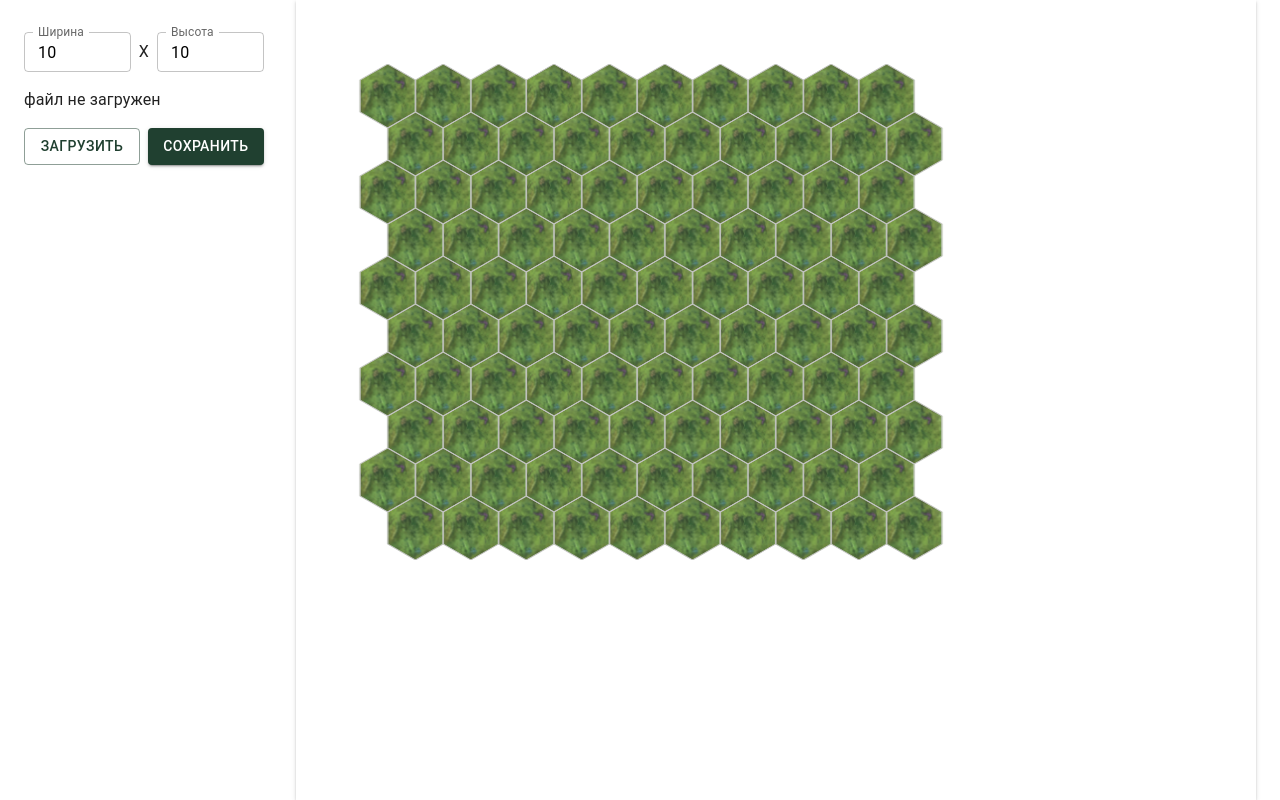
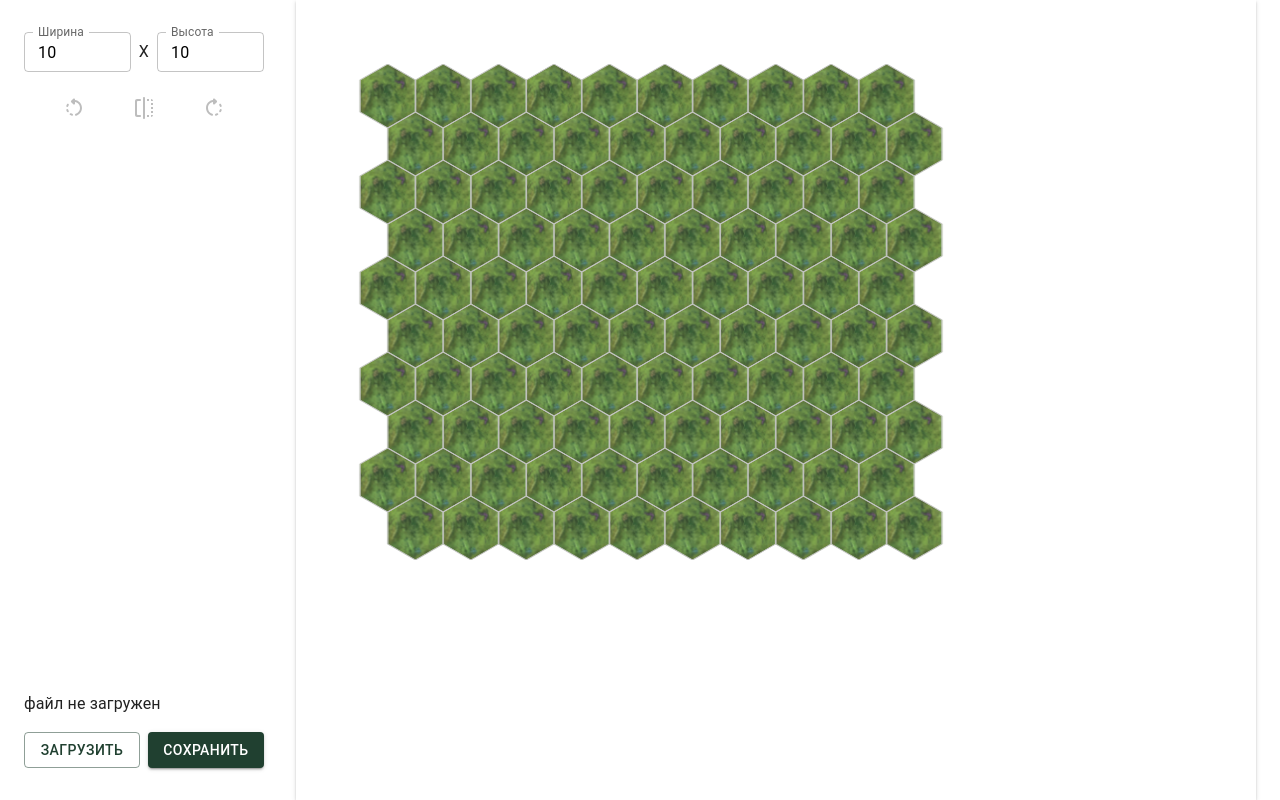
Before and after one commit to KossHub/hexaland, a React (Create React App) app: page /map-editor in a window 1280 px wide. Built offline with nearby package versions, Linux system fonts and the light colour scheme; no server answers; sample sign-in values are in the browser's storage.

Commit message:
Add useState to mapContext

```diff
--- a/src/components/Canvas/index.tsx
+++ b/src/components/Canvas/index.tsx
@@ -1,13 +1,11 @@
 import React, {useRef, useState, useEffect} from 'react'
 
 import {CanvasRefs, CanvasContexts} from '../../contexts/canvas/interfaces'
-import {Game} from '../../core/classes/Game'
 import {useCanvasContext} from '../../contexts/canvas/useCanvasContext'
 import {useMapContext} from '../../contexts/map/useMapContext'
 import {useCanvasListeners} from '../../hooks/useCanvasListeners'
 import {useSnackbar} from '../../contexts/snackbar/useSnackbar'
 import * as UI from './styles'
-import {RectMap} from '../../core/classes/GameMap/RectMap'
 
 const Canvas = () => {
   const {enqueueSnackbar} = useSnackbar()
@@ -98,7 +96,6 @@ const Canvas = () => {
 
     return () => {
       removeCanvasListeners()
-
     }
   }, [isCanvasInitialized, isLoading])
 
--- a/src/contexts/map/index.tsx
+++ b/src/contexts/map/index.tsx
@@ -1,4 +1,4 @@
-import React, {createContext, useRef, PropsWithChildren} from 'react'
+import React, {createContext, useRef, PropsWithChildren, useState} from 'react'
 
 import {MapContextState} from './interfaces'
 
@@ -7,10 +7,19 @@ export const MapContext = createContext<null | MapContextState>(null)
 const MapProvider: React.FC<PropsWithChildren> = (props) => {
   const {children} = props
 
-  const gameRef = useRef<MapContextState['map']>(null)
+  const [selectedHex, setSelectedHex] =
+    useState<MapContextState['selectedHex']>(null)
+  const [hoveredHex, setHoveredHex] =
+    useState<MapContextState['hoveredHex']>(null)
+
+  const mapRef = useRef<MapContextState['map']>(null)
 
   const contextValue: MapContextState = {
-    map: gameRef.current
+    selectedHex,
+    hoveredHex,
+    setSelectedHex,
+    setHoveredHex,
+    map: mapRef.current
   }
 
   return (
--- a/src/core/classes/GameMap/index.ts
+++ b/src/core/classes/GameMap/index.ts
@@ -26,8 +26,8 @@ export class GameMap {
   protected _landscapeTemplatesScheme: null | CanvasLandscapeTemplatesScheme =
     null
   protected _mapScheme: RectMapScheme = {}
-  private _selectedHex: null | ShortCubeCoords = null
-  private _hoveredHex: null | ShortCubeCoords = null
+  // private _selectedHex: null | ShortCubeCoords = null
+  // private _hoveredHex: null | ShortCubeCoords = null
 
   constructor(protected _hexRadius: number) {
     const hexTileTemplates = new HexTileTemplates(_hexRadius)
@@ -289,21 +289,21 @@ export class GameMap {
     return {q, r}
   }
 
-  public get selectedHex() {
-    return this._selectedHex
-  }
-
-  public set selectedHex(coords: null | ShortCubeCoords) {
-    // TODO: put here implementation, if exists
-    this._selectedHex = coords
-  }
-
-  public get hoveredHex() {
-    return this._hoveredHex
-  }
-
-  public set hoveredHex(coords: null | ShortCubeCoords) {
-    // TODO: put here implementation, if exists
-    this._hoveredHex = coords
-  }
+  // public get selectedHex() {
+  //   return this._selectedHex
+  // }
+  //
+  // public set selectedHex(coords: null | ShortCubeCoords) {
+  //   // TODO: put here implementation, if exists
+  //   this._selectedHex = coords
+  // }
+  //
+  // public get hoveredHex() {
+  //   return this._hoveredHex
+  // }
+  //
+  // public set hoveredHex(coords: null | ShortCubeCoords) {
+  //   // TODO: put here implementation, if exists
+  //   this._hoveredHex = coords
+  // }
 }
--- a/src/core/utils/canvasTemplate.utils.ts
+++ b/src/core/utils/canvasTemplate.utils.ts
@@ -1,3 +1,9 @@
+import {
+  RectMapInitData,
+  RectMapScheme,
+  RectMapSchemeRow
+} from '../interfaces/map.interfaces'
+
 export const getCanvasTemplate = (
   radius: number
 ): {
@@ -15,3 +21,25 @@ export const getCanvasTemplate = (
     ctx
   }
 }
+
+export const getDefaultMapScheme = (edges: RectMapInitData) => {
+  const {top, right, bottom, left} = edges
+  const coordsScheme: RectMapScheme = {}
+
+  for (let r = top; r <= bottom; r++) {
+    const row: RectMapSchemeRow = {}
+
+    const r_offset = r >> 1 // Math.floor(r / 2)
+    for (let q = left - r_offset; q <= right - r_offset; q++) {
+      row[q] = {
+        landscapeType: 'GRASS_1',
+        rotationDeg: 0,
+        isReflected: false
+      }
+    }
+
+    coordsScheme[r] = row
+  }
+
+  return coordsScheme
+}
--- a/src/hooks/useCanvasListeners.ts
+++ b/src/hooks/useCanvasListeners.ts
@@ -38,6 +38,14 @@ export const useCanvasListeners = (
   const prevMidpoint = useRef<AxialCoords>(ZERO_AXIAL_COORDS)
   const prevTouchesDistance = useRef(0)
   const centerHexCoords = useRef<ShortCubeCoords>(ZERO_SHORT_CUBE_COORDS)
+
+  /** FIXME: workaround to provide actual values to drawCanvas func */
+  const hoveredHex = useRef<null | ShortCubeCoords>(null)
+  const selectedHex = useRef<null | ShortCubeCoords>(null)
+  useEffect(() => {
+    hoveredHex.current = mapState.hoveredHex
+    selectedHex.current = mapState.selectedHex
+  }, [mapState.hoveredHex, mapState.selectedHex])
 
   useEffect(() => {
     return () => {
@@ -90,8 +98,8 @@ export const useCanvasListeners = (
       mapState.map.drawHexTiles(
         canvas,
         centerHexCoords.current,
-        mapState.map.hoveredHex,
-        mapState.map.selectedHex
+        hoveredHex.current,
+        selectedHex.current
       )
       setTimeout(() => {
         requestAnimationFrame(drawCanvas)
@@ -122,7 +130,7 @@ export const useCanvasListeners = (
     }
 
     if (!mousePosition) {
-      mapState.map.hoveredHex = null
+      mapState.setHoveredHex(null)
       return null
     }
 
@@ -217,22 +225,26 @@ export const useCanvasListeners = (
     }
 
     const hexCoords = getHexCubeCoords(mousePosition)
-    mapState.map.hoveredHex =
+    const newHoveredHex =
       hexCoords && mapState.map.doesHexExist(hexCoords) ? hexCoords : null
+
+    mapState.setHoveredHex(newHoveredHex)
   }
 
-  const setSelectedHex = (mousePosition: null | AxialCoords) => {
+  const setSelectedHex =
+    (mousePosition: null | AxialCoords) => {
       if (!mapState.map || canvas.scale < SCALE.SIMPLIFIED_MAP) {
         return
       }
 
       const hexCoords = getHexCubeCoords(mousePosition)
-    mapState.map.selectedHex =
+      const newSelectedHex =
         hexCoords &&
         mapState.map.doesHexExist(hexCoords) &&
-      isEqual(hexCoords, mapState.map.selectedHex)
+        isEqual(hexCoords, selectedHex.current)
           ? null
           : hexCoords
+      mapState.setSelectedHex(newSelectedHex)
     }
 
   const onResize = useCallback(() => {
@@ -254,7 +266,8 @@ export const useCanvasListeners = (
     updateCenterHex()
   }, [])
 
-  const mouseEvent = useCallback((event: MouseEvent) => {
+  const mouseEvent = useCallback(
+    (event: MouseEvent) => {
       if (!mapState.map) {
         return
       }
@@ -304,7 +317,9 @@ export const useCanvasListeners = (
         x: event.offsetX,
         y: event.offsetY
       }
-  }, [])
+    },
+    []
+  )
 
   const onTouchStart = useCallback((event: TouchEvent) => {
     event.preventDefault()
@@ -384,9 +399,10 @@ export const useCanvasListeners = (
     }
 
     initTouch.current = null
-  }, [])
+  }, [setSelectedHex])
 
-  const mouseWheelEvent = useCallback((event: WheelEvent) => {
+  const mouseWheelEvent = useCallback(
+    (event: WheelEvent) => {
       event.preventDefault() // TODO: Check if all preventDefault required on this page
 
       const {offsetX, offsetY, deltaY} = event
@@ -396,12 +412,14 @@ export const useCanvasListeners = (
       scaleAt({x: offsetX, y: offsetY}, delta)
 
       // to avoid case with hover on scroll and without cursor (e.g. desktop chrome in mobile dev mode)
-    if (mapState.map?.hoveredHex) {
+      if (hoveredHex.current) {
         setHoveredHex({x: offsetX, y: offsetY})
       }
 
       updateCenterHex()
-  }, [])
+    },
+    []
+  )
 
   const addCanvasListeners = useCallback(() => {
     if (!canvas.wrapperRef) {
--- a/src/pages/MapEditorPage/index.tsx
+++ b/src/pages/MapEditorPage/index.tsx
@@ -1,6 +1,11 @@
 import React, {useEffect, useState} from 'react'
 import {isString} from 'lodash'
-import {Box, Button, Typography} from '@mui/material'
+import {Box, Button, IconButton, Typography} from '@mui/material'
+import {
+  RotateRightRounded as RotateRightRoundedIcon,
+  FlipRounded as FlipRoundedIcon,
+  RotateLeftRounded as RotateLeftRoundedIcon
+} from '@mui/icons-material'
 
 import Canvas from '../../components/Canvas'
 import TextField from '../../components/TextField'
@@ -9,6 +14,7 @@ import {useMapContext} from '../../contexts/map/useMapContext'
 import {useCanvasContext} from '../../contexts/canvas/useCanvasContext'
 import {useSnackbar} from '../../contexts/snackbar/useSnackbar'
 import {isJSON} from '../../utils/checker'
+import {getDefaultMapScheme} from '../../core/utils/canvasTemplate.utils'
 import {SIZE_LIMIT} from './constants'
 import * as UI from './styles'
 
@@ -23,6 +29,18 @@ const MapEditorPage = () => {
   const [fileData, setFileData] = useState<null | string>(null)
 
   const fillEmptyTilesWithDefaultValue = () => {}
+
+  const handleRotateRight = () => {
+    console.log('ROT >>')
+  }
+
+  const handleReflect = () => {
+    console.log('REF ::')
+  }
+
+  const handleRotateLeft = () => {
+    console.log('ROT <<')
+  }
 
   const handleFileUpload = (event: React.ChangeEvent<HTMLInputElement>) => {
     event.preventDefault()
@@ -58,11 +76,19 @@ const MapEditorPage = () => {
   }
 
   const handleSave = () => {
+    if (!mapState?.map?.mapScheme) {
+      enqueueSnackbar('Не удалось сохранить файл', {
+        variant: 'error',
+        anchorOrigin: {horizontal: 'right', vertical: 'bottom'}
+      })
+      return
+    }
+
     let el = document.createElement('a')
     el.setAttribute(
       'href',
       `data:text/plain;charset=utf-8,${encodeURIComponent(
-        JSON.stringify(fileData)
+        JSON.stringify(mapState.map.mapScheme)
       )}`
     )
     el.setAttribute('download', filename)
@@ -73,19 +99,30 @@ const MapEditorPage = () => {
   }
 
   useEffect(() => {
-    mapState.map = new RectMap({
+    const mapScheme = getDefaultMapScheme({
       top: 0,
       bottom: Number(height) - 1,
       left: 0,
       right: Number(width) - 1
     })
+    mapState.map = new RectMap(mapScheme)
     canvas.originOffset.x = 0
     canvas.originOffset.y = 0
   }, [width, height])
 
   return (
     <UI.Wrapper maxWidth="xl">
-      <Box sx={{pt: 4, pr: 4, pb: 4, maxWidth: '320px'}}>
+      <Box
+        sx={{
+          pt: 4,
+          pr: 4,
+          pb: 4,
+          maxWidth: '320px',
+          display: 'flex',
+          flexDirection: 'column',
+          justifyContent: 'space-between'
+        }}
+      >
         <Box sx={{display: 'flex', alignItems: 'center', gap: 1, mb: 2}}>
           <TextField
             size="small"
@@ -112,7 +149,27 @@ const MapEditorPage = () => {
           />
         </Box>
 
-        <Typography mb={2}>{filename || 'файл не загружен'}</Typography>
+        <Box sx={{display: 'flex', justifyContent: 'space-evenly'}}>
+          <IconButton
+            onClick={handleRotateLeft}
+            disabled={!mapState.selectedHex}
+          >
+            <RotateLeftRoundedIcon />
+          </IconButton>
+          <IconButton onClick={handleReflect} disabled={!mapState.selectedHex}>
+            <FlipRoundedIcon />
+          </IconButton>
+          <IconButton
+            onClick={handleRotateRight}
+            disabled={!mapState.selectedHex}
+          >
+            <RotateRightRoundedIcon />
+          </IconButton>
+        </Box>
+
+        <Typography mb={2} mt="auto">
+          {filename || 'файл не загружен'}
+        </Typography>
         <Box sx={{display: 'flex', gap: 1, width: '100%'}}>
           <Button variant="outlined" component="label" sx={{width: '100%'}}>
             Загрузить
```
Also changed, not shown: src/contexts/map/interfaces.ts (+8 -2 lines), src/core/classes/GameMap/RectMap.ts (+20 -29 lines). Lines whose indentation alone changed are shown as unchanged.
